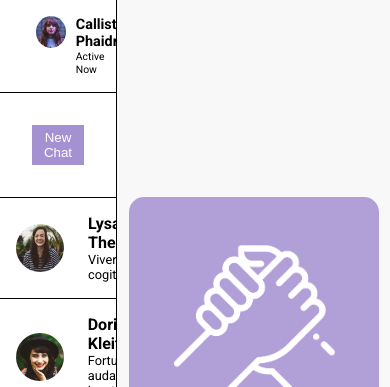
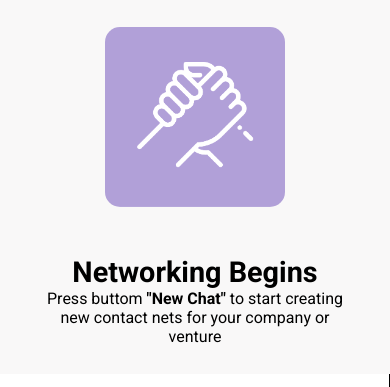
Before and after one commit to Quietchie-Code-Lean/Messaging-system, a plain HTML site: page index.html in a window 390 px wide. Shown: the top 387 px of the page. Drawn offline with Linux system fonts and the light colour scheme.

Commit message:
New stage within messaging system
I have added breakpoint with media queries to generate a mobile version completely responsive to differents phone width screen, on the next stage, I would like to add dark mode, and develop the full screen to watch messages and respond to them

```diff
--- a/assets/css/messaging-system.css
+++ b/assets/css/messaging-system.css
@@ -187,6 +187,7 @@ html, body{
     transform: scale(1.05);
 }
 .text-logo{
+
     text-align: center;
     gap: 0.5rem;
 }
@@ -202,3 +203,54 @@ html, body{
     font-size: 1rem;
     max-width: 40vw;
 }
+
+.mobile{
+    display: none;
+}
+
+@media (max-width: 768px){
+    .container-body{
+    display: flex;
+    flex-direction: column;
+    width: 100vw;
+    }
+
+    .contact-panel{
+    display: flex;
+    flex-direction: column;
+    width: 100vw;
+  /*   border-right: 1px solid black;
+    min-height: 0; */
+    }
+    .console-main{
+    width: 100vw;
+    height: 100%;
+    }
+    .text-logo p{
+    color: black;
+    font-size: 1rem;
+    max-width: 80vw;
+    text-align: center;
+    }
+    .logo{
+    width: 180px;
+    height: 180px;
+    }
+.text-logo h1{
+    color: black;
+    font-size: 1.8rem;
+
+    }
+    .box-logo{
+    gap: 3rem;
+    }
+
+    .desktop {
+        display: none;
+    }
+    .mobile{
+        display: flex;
+    }
+
+
+}
--- a/index.html
+++ b/index.html
@@ -20,6 +20,17 @@
 
 <body>
     <div class="container-body">
+        <main class="console-main mobile">
+
+            <div class="box-logo">
+                <div class="logo"></div>
+                <div class="text-logo">
+                    <h1>Networking Begins</h1>
+                    <p>Press buttom <strong>"New Chat"</strong> to start creating new contact nets for your company or venture</p>
+                </div>
+            </div>
+
+        </main>
     <!-- CHAT PANEL SECTION STARTS-->
         <aside class="contact-panel">
 
@@ -161,7 +172,7 @@
     <!-- CHAT PANEL SECTION ENDS-->
 
     <!-- CONSOLE - MAIN SECTION START-->
-        <main class="console-main">
+        <main class="console-main desktop">
 
             <div class="box-logo">
                 <div class="logo"></div>
```
